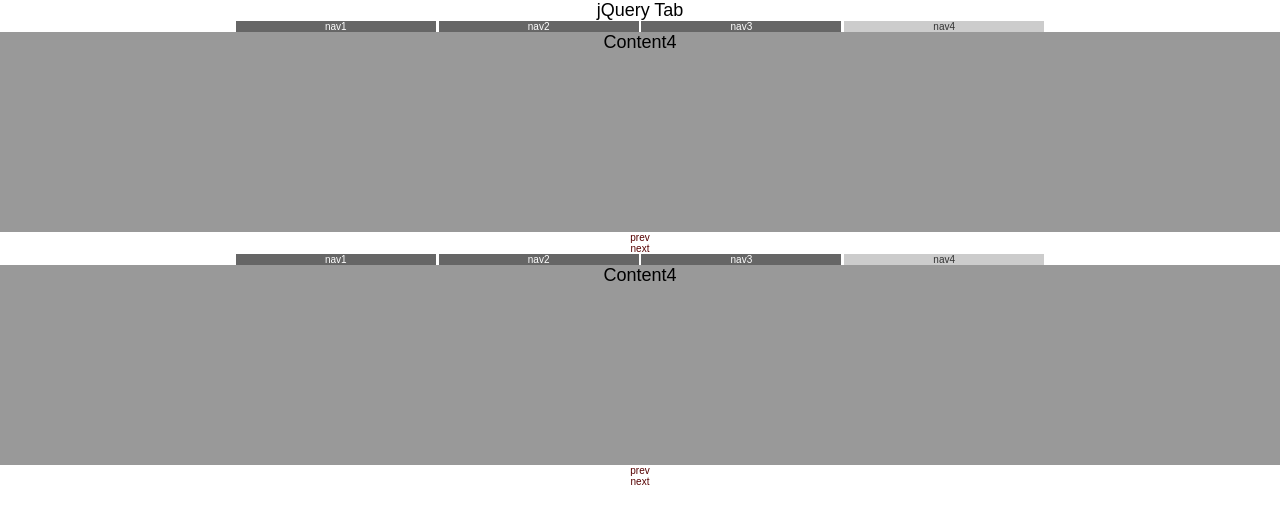
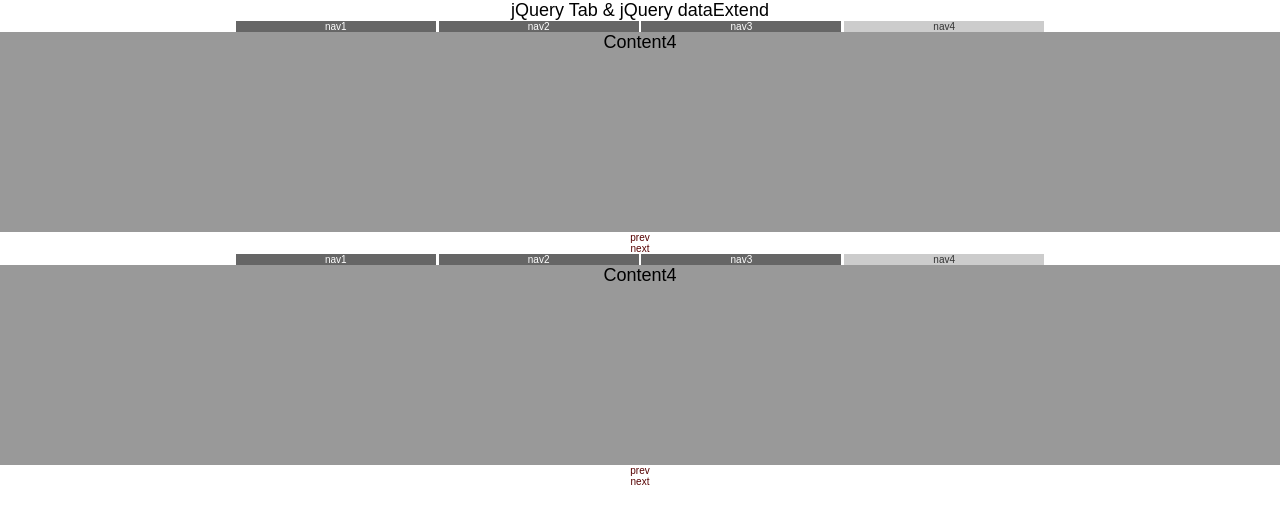
Before and after one commit to kamem/jquery.dataExtend, a plain HTML site: page index.html in a window 1280 px wide. Drawn offline with Linux system fonts and the light colour scheme.

Commit message:
change title

```diff
--- a/index.html
+++ b/index.html
@@ -15,10 +15,10 @@ $(function(){
 	$('.nav').dataExtend('tab');
 });
 </script>
-<title>jQuery Tab</title>
+<title>jQuery Tab & jQuery dataExtend</title>
 </head>
 <body>
-<h1>jQuery Tab</h1>
+<h1>jQuery Tab & jQuery dataExtend</h1>
 <ul class="nav content_content" data-timer="2000" data-num="1" data-is-session-storage="true">
 	<li>nav1</li>
 	<li>nav2</li>
```
